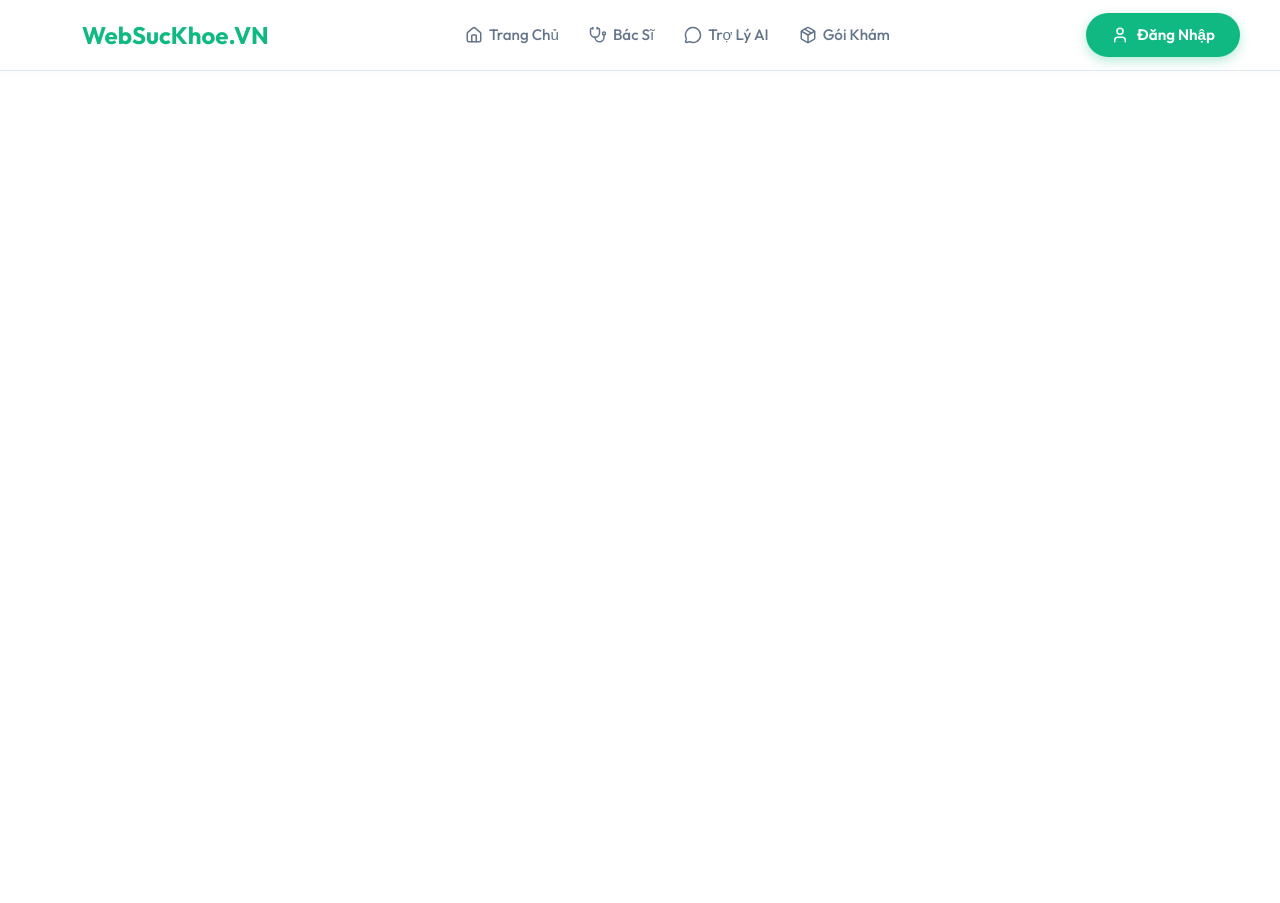
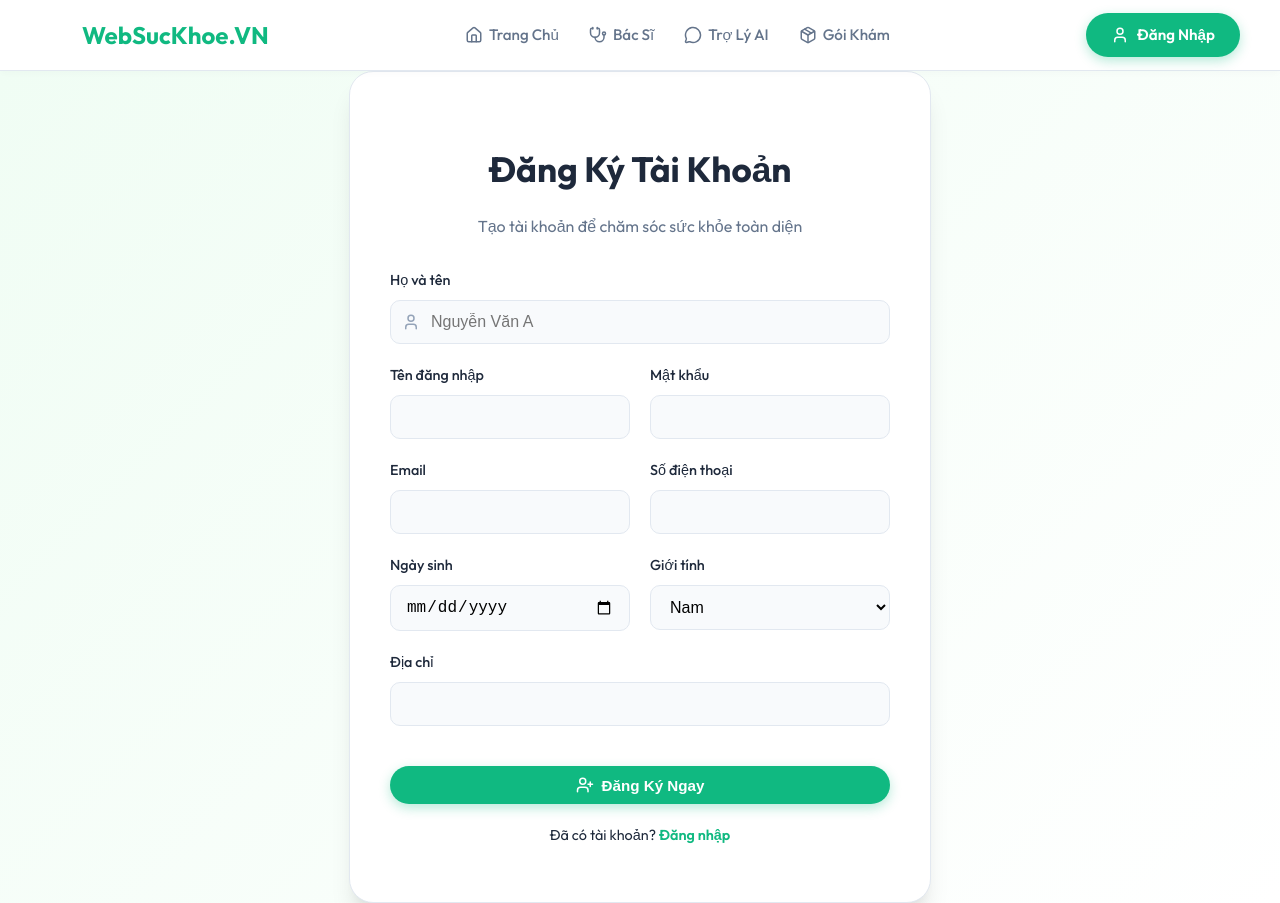
Before and after one commit to tranquangthong03/ltwnc_fe, a React (Create React App) app: page /register in a window 1280 px wide. Before the commit the page ends 800 px from the top, so only its background shows below. Built offline with nearby package versions, Linux system fonts and the light colour scheme.

Commit message:
feat: Implement user authentication with login and registration pages and a centralized API service.

```diff
--- a/src/App.js
+++ b/src/App.js
@@ -1,42 +1,57 @@
 // src/App.js
 import React from 'react';
 import { BrowserRouter as Router, Routes, Route } from 'react-router-dom';
+
+// Import các Components
 import Navbar from './components/Navbar';
+import { AuthProvider } from './context/AuthContext';
+
+// Import các Pages
 import Home from './pages/Home';
 import Doctors from './pages/Doctors';
 import ChatAI from './pages/ChatAI';
 import Packages from './pages/Packages';
 import Login from './pages/Login';
+import Register from './pages/Register'; // <--- Đã thêm trang Đăng ký
 import Contact from './pages/Contact';
-import { AuthProvider } from './context/AuthContext';
+
+// Import Thư viện thông báo & CSS
 import { ToastContainer } from 'react-toastify';
 import 'react-toastify/dist/ReactToastify.css';
-import './App.css'; // Quan trọng để nhận CSS mới
+import './App.css'; // File CSS chính (chứa hiệu ứng nền)
 
 function App() {
   return (
     <AuthProvider>
       <Router>
         {/* --- HIỆU ỨNG NỀN (ORBS) --- */}
+        {/* Các quả cầu mờ lơ lửng phía sau */}
         <div className="background-effects">
           <div className="orb orb-1"></div>
           <div className="orb orb-2"></div>
         </div>
 
+        {/* Thanh điều hướng */}
         <Navbar />
 
+        {/* Nội dung chính của trang */}
         <div className="main-content">
           <Routes>
             <Route path="/" element={<Home />} />
             <Route path="/doctors" element={<Doctors />} />
             <Route path="/chat-ai" element={<ChatAI />} />
             <Route path="/packages" element={<Packages />} />
+
+            {/* Auth Routes */}
             <Route path="/login" element={<Login />} />
+            <Route path="/register" element={<Register />} /> {/* <--- Route cho trang Đăng ký */}
+
             <Route path="/contact" element={<Contact />} />
           </Routes>
         </div>
 
-        <ToastContainer position="bottom-right" theme="dark" />
+        {/* Component hiển thị thông báo (Toast) toàn cục */}
+        <ToastContainer position="bottom-right" theme="colored" />
       </Router>
     </AuthProvider>
   );
--- a/src/pages/Login.jsx
+++ b/src/pages/Login.jsx
@@ -1,8 +1,10 @@
+// src/pages/Login.jsx
 import React, { useState, useContext } from 'react';
 import api from '../services/api';
 import { AuthContext } from '../context/AuthContext';
-import { useNavigate } from 'react-router-dom';
+import { useNavigate, Link } from 'react-router-dom';
 import { toast } from 'react-toastify';
+import { LogIn, User, Lock } from 'lucide-react';
 
 const Login = () => {
     const [username, setUsername] = useState('');
@@ -15,36 +17,81 @@ const Login = () => {
         try {
             const res = await api.post('/Auth/login', { Username: username, Password: password });
 
-            // Xử lý decode token như cũ
-            const base64Url = res.data.Token.split('.')[1];
+            // Xử lý token (Lưu ý: API .NET Core có thể trả về chữ thường 'token' thay vì 'Token')
+            // Mình sẽ kiểm tra cả 2 trường hợp cho chắc ăn
+            const token = res.data.Token || res.data.token;
+
+            if (!token) throw new Error("Không nhận được token");
+
+            const base64Url = token.split('.')[1];
             const base64 = base64Url.replace(/-/g, '+').replace(/_/g, '/');
             const jsonPayload = decodeURIComponent(window.atob(base64).split('').map(c => '%' + ('00' + c.charCodeAt(0).toString(16)).slice(-2)).join(''));
             const decoded = JSON.parse(jsonPayload);
 
-            login(res.data.Token, { userId: decoded.UserID, role: decoded.role, name: decoded.HoTen });
-            toast.success("Đăng nhập thành công!");
+            // Backend trả về Role hoặc role, UserId hoặc UserID...
+            // Cần map đúng key từ JWT decoded
+            const userData = {
+                userId: decoded.UserID || decoded.nameid,
+                role: decoded.role || decoded.Role || decoded["http://schemas.microsoft.com/ws/2008/06/identity/claims/role"],
+                name: decoded.HoTen || decoded.unique_name
+            };
+
+            login(token, userData);
+            toast.success(`Chào mừng ${userData.name} quay trở lại!`);
             navigate('/');
         } catch (err) {
+            console.error(err);
             toast.error("Sai tài khoản hoặc mật khẩu");
         }
     };
 
     return (
         <div className="login-wrapper">
-            <div className="login-form-box">
-                <h2 style={{ textAlign: 'center', marginBottom: '30px', color: '#007bff' }}>Đăng Nhập</h2>
+            <div className="login-box">
+                <h2 className="section-title">Đăng Nhập</h2>
+                <p style={{ textAlign: 'center', marginBottom: '30px', color: 'var(--text-secondary)' }}>
+                    Vui lòng đăng nhập để tiếp tục
+                </p>
+
                 <form onSubmit={handleSubmit}>
                     <div className="form-group">
-                        <label>Tên đăng nhập:</label>
-                        <input type="text" className="form-input" onChange={e => setUsername(e.target.value)} required />
+                        <label className="form-label">Tên đăng nhập</label>
+                        <div style={{ position: 'relative' }}>
+                            <User size={18} style={{ position: 'absolute', top: '13px', left: '12px', color: '#94a3b8' }} />
+                            <input
+                                type="text"
+                                className="form-input"
+                                style={{ paddingLeft: '40px' }}
+                                placeholder="Nhập tên đăng nhập"
+                                onChange={e => setUsername(e.target.value)}
+                                required
+                            />
+                        </div>
                     </div>
+
                     <div className="form-group">
-                        <label>Mật khẩu:</label>
-                        <input type="password" className="form-input" onChange={e => setPassword(e.target.value)} required />
+                        <label className="form-label">Mật khẩu</label>
+                        <div style={{ position: 'relative' }}>
+                            <Lock size={18} style={{ position: 'absolute', top: '13px', left: '12px', color: '#94a3b8' }} />
+                            <input
+                                type="password"
+                                className="form-input"
+                                style={{ paddingLeft: '40px' }}
+                                placeholder="Nhập mật khẩu"
+                                onChange={e => setPassword(e.target.value)}
+                                required
+                            />
+                        </div>
                     </div>
-                    <button type="submit" className="btn btn-primary btn-block">Đăng Nhập</button>
+
+                    <button type="submit" className="btn btn-primary btn-block" style={{ marginTop: '20px' }}>
+                        <LogIn size={18} /> Đăng Nhập
+                    </button>
                 </form>
-                <p style={{ textAlign: 'center', marginTop: '20px' }}>Chưa có tài khoản? <a href="/register">Đăng ký ngay</a></p>
+
+                <p style={{ textAlign: 'center', marginTop: '20px', fontSize: '0.9rem' }}>
+                    Chưa có tài khoản? <Link to="/register" style={{ color: 'var(--primary)', fontWeight: '600', textDecoration: 'none' }}>Đăng ký ngay</Link>
+                </p>
             </div>
         </div>
     );
--- /dev/null
+++ b/src/pages/Register.jsx
@@ -0,0 +1,118 @@
+// src/pages/Register.jsx
+import React, { useState } from 'react';
+import api from '../services/api';
+import { useNavigate, Link } from 'react-router-dom';
+import { toast } from 'react-toastify';
+import { UserPlus, User, Lock, Mail, Phone, MapPin, Calendar, Heart } from 'lucide-react';
+
+const Register = () => {
+    const navigate = useNavigate();
+    const [formData, setFormData] = useState({
+        TenDangNhap: '',
+        MatKhau: '',
+        HoTen: '',
+        Email: '',
+        SoDienThoai: '',
+        GioiTinh: 'Nam',
+        DiaChi: '',
+        NgaySinh: ''
+    });
+
+    const handleChange = (e) => {
+        setFormData({ ...formData, [e.target.name]: e.target.value });
+    };
+
+    const handleSubmit = async (e) => {
+        e.preventDefault();
+        try {
+            // Gọi API đăng ký
+            await api.post('/Auth/register', {
+                ...formData,
+                NgaySinh: formData.NgaySinh ? new Date(formData.NgaySinh).toISOString() : null
+            });
+
+            toast.success("Đăng ký thành công! Vui lòng đăng nhập.");
+            navigate('/login'); // Chuyển về trang đăng nhập
+        } catch (err) {
+            // Lấy lỗi từ Backend trả về (nếu có)
+            const errorMsg = err.response?.data || "Đăng ký thất bại. Vui lòng thử lại.";
+            toast.error(typeof errorMsg === 'string' ? errorMsg : "Lỗi hệ thống");
+        }
+    };
+
+    return (
+        <div className="login-wrapper">
+            <div className="login-box" style={{ maxWidth: '500px' }}> {/* Box rộng hơn chút */}
+                <h2 className="section-title">Đăng Ký Tài Khoản</h2>
+                <p style={{ textAlign: 'center', marginBottom: '30px', color: 'var(--text-secondary)' }}>
+                    Tạo tài khoản để chăm sóc sức khỏe toàn diện
+                </p>
+
+                <form onSubmit={handleSubmit}>
+                    <div className="form-group">
+                        <label className="form-label">Họ và tên</label>
+                        <div style={{ position: 'relative' }}>
+                            <User size={18} style={{ position: 'absolute', top: '13px', left: '12px', color: '#94a3b8' }} />
+                            <input
+                                type="text" name="HoTen" className="form-input" style={{ paddingLeft: '40px' }}
+                                placeholder="Nguyễn Văn A" onChange={handleChange} required
+                            />
+                        </div>
+                    </div>
+
+                    <div style={{ display: 'grid', gridTemplateColumns: '1fr 1fr', gap: '20px' }}>
+                        <div className="form-group">
+                            <label className="form-label">Tên đăng nhập</label>
+                            <input type="text" name="TenDangNhap" className="form-input" onChange={handleChange} required />
+                        </div>
+                        <div className="form-group">
+                            <label className="form-label">Mật khẩu</label>
+                            <input type="password" name="MatKhau" className="form-input" onChange={handleChange} required />
+                        </div>
+                    </div>
+
+                    <div style={{ display: 'grid', gridTemplateColumns: '1fr 1fr', gap: '20px' }}>
+                        <div className="form-group">
+                            <label className="form-label">Email</label>
+                            <input type="email" name="Email" className="form-input" onChange={handleChange} required />
+                        </div>
+                        <div className="form-group">
+                            <label className="form-label">Số điện thoại</label>
+                            <input type="text" name="SoDienThoai" className="form-input" onChange={handleChange} />
+                        </div>
+                    </div>
+
+                    <div style={{ display: 'grid', gridTemplateColumns: '1fr 1fr', gap: '20px' }}>
+                        <div className="form-group">
+                            <label className="form-label">Ngày sinh</label>
+                            <input type="date" name="NgaySinh" className="form-input" onChange={handleChange} />
+                        </div>
+                        <div className="form-group">
+                            <label className="form-label">Giới tính</label>
+                            <select name="GioiTinh" className="form-input" onChange={handleChange}>
+                                <option value="Nam">Nam</option>
+                                <option value="Nu">Nữ</option>
+                                <option value="Khac">Khác</option>
+                            </select>
+                        </div>
+                    </div>
+
+                    <div className="form-group">
+                        <label className="form-label">Địa chỉ</label>
+                        <input type="text" name="DiaChi" className="form-input" onChange={handleChange} />
+                    </div>
+
+                    <button type="submit" className="btn btn-primary btn-block" style={{ marginTop: '20px' }}>
+                        <UserPlus size={18} /> Đăng Ký Ngay
+                    </button>
+                </form>
+
+                <p style={{ textAlign: 'center', marginTop: '20px', fontSize: '0.9rem' }}>
+                    Đã có tài khoản? <Link to="/login" style={{ color: 'var(--primary)', fontWeight: '600', textDecoration: 'none' }}>Đăng nhập</Link>
+                </p>
+            </div>
+        </div>
+    );
+};
+
+export default Register;
--- a/src/services/api.js
+++ b/src/services/api.js
@@ -3,7 +3,7 @@ import axios from 'axios';
 
 // Tạo instance axios với đường dẫn cơ sở của Backend
 const api = axios.create({
-    baseURL: 'http://localhost:5119/api', // Đổi port 5119 nếu backend của bạn chạy port khác
+    baseURL: 'https://localhost:7004/api', // Đổi port 5119 nếu backend của bạn chạy port khác
 });
 
 // Cấu hình Interceptor: Tự động thêm Token vào mỗi request nếu đã đăng nhập
```
